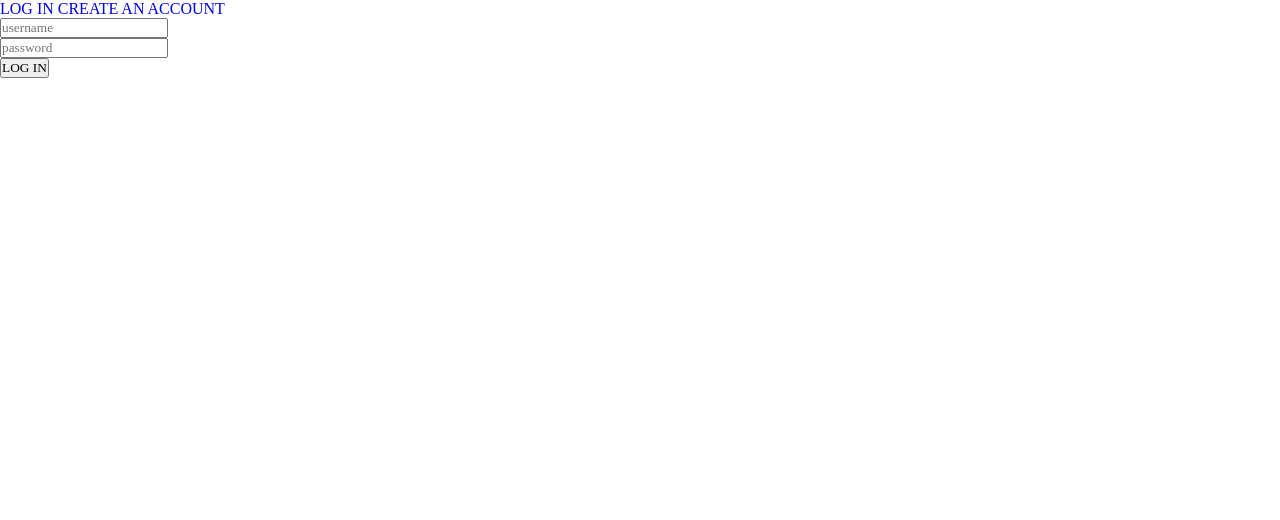
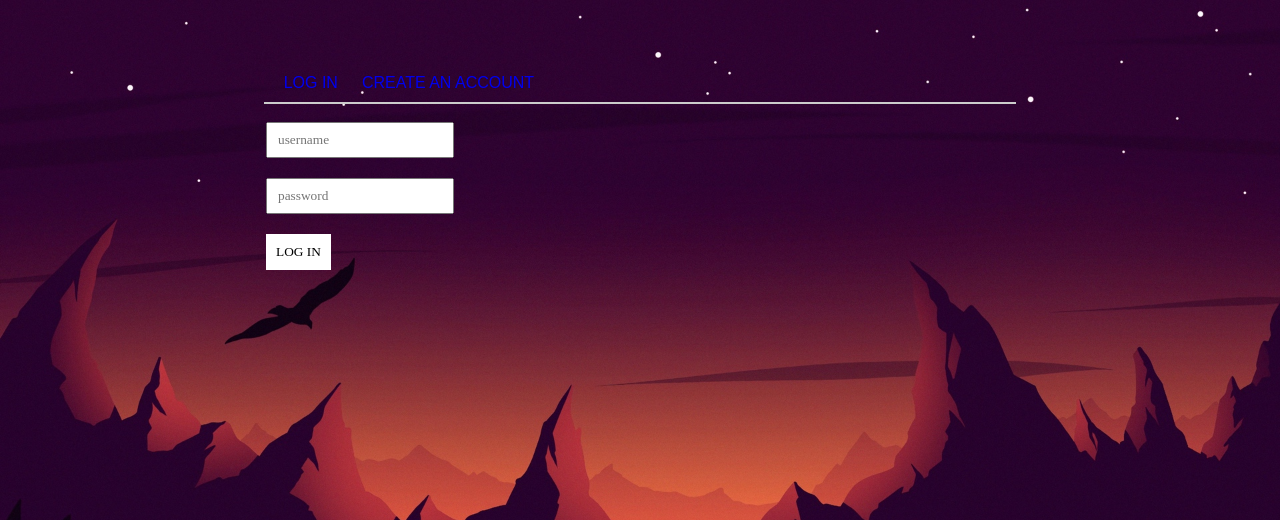
Before and after one commit to NeoCat98/Web_Example, a PHP site: page /login in a window 1280 px wide. Shown: the top 520 px of the page. Run offline with PHP 8.4, Linux system fonts and the light colour scheme.

Commit message:
agregando css algo feo al login

```diff
--- a/css/style.css
+++ b/css/style.css
@@ -5,3 +5,51 @@
 	font-family: 'Raleway';
 	text-decoration: none;
 }
+
+.body{
+	margin:5% 20%;
+	background-image: url("background_img1.jpg");
+	background-repeat: no-repeat;
+	background-size: cover;
+}
+
+.menu{
+	margin: 1%;
+	padding: 10px;
+	border-bottom: 2px solid #ccc
+}
+
+.log{
+	padding: 10px;
+	font-size: 16px;
+	font-family: sans-serif;
+}
+
+.div{
+	padding: 8px 10px;
+	margin: 10px;
+}
+.div:hover {
+	border-color: hsla(0,0%,100%,.5);
+	box-shadow: none;
+}
+
+.btn-gradient{
+	margin: 10px;
+	padding: 10px;
+	background-color: white;
+	border: transparent;
+}
+
+.btn-gradient:hover {
+	background-image: linear-gradient(90deg,#f00c,#f00c);
+	color: white;
+}
+
+.signoff {
+    right: 15px;
+    margin: 0px;
+    padding: 0px;
+    position: fixed;
+
+}
--- a/views/login_view.php
+++ b/views/login_view.php
@@ -3,26 +3,25 @@
 <head>
 	<meta charset="utf-8">
 	<title>SED ACCOUNT | LOG IN</title>
-
 	<link rel="stylesheet" href="css/style.css">
 </head>
-<body>
+<body class="body">
 	<div class="container-form">
 		<div class="header">
 			<div class = "menu">
-				<a href="login.php">LOG IN</a>
-				<a href="create.php">CREATE AN ACCOUNT</a>
+				<a href="login.php" class="log">LOG IN</a>
+				<a href="create.php" class="log">CREATE AN ACCOUNT</a>
 			</div>
 		</div>
 	</div>
 	<form action="<?php echo htmlspecialchars($_SERVER['PHP_SELF']); ?>" method="post" class="form">
 		<div class = "user input">
-			<input type="text" name="username" placeholder="username" required>
+			<input type="text" class="div" name="username" placeholder="username" required>
 		</div>
 		<div class = "password input">
-			<input type="password" name="password" placeholder="password" required>
+			<input type="password" class="div" name="password" placeholder="password" required>
 		</div>
-		<button type="submit">LOG IN</button>
+		<button type="submit" class="btn btn-gradient">LOG IN</button>
 	</form>
 	<?php
         echo $error;
```
Also changed, not shown: views/create_view.php (+7 -7 lines), views/principal_view.php (+7 -3 lines), css/background_img1.jpg (added), css/busqueda.png (added), css/crear.png (added).
